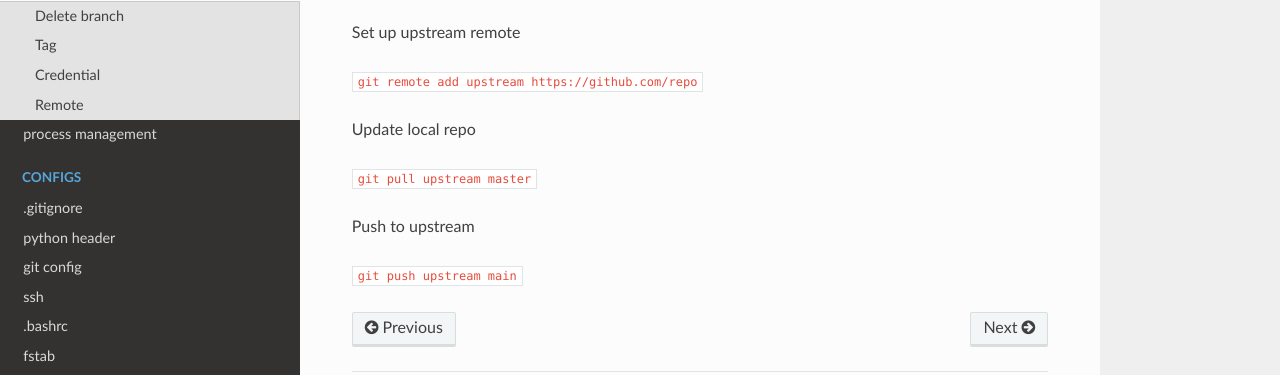
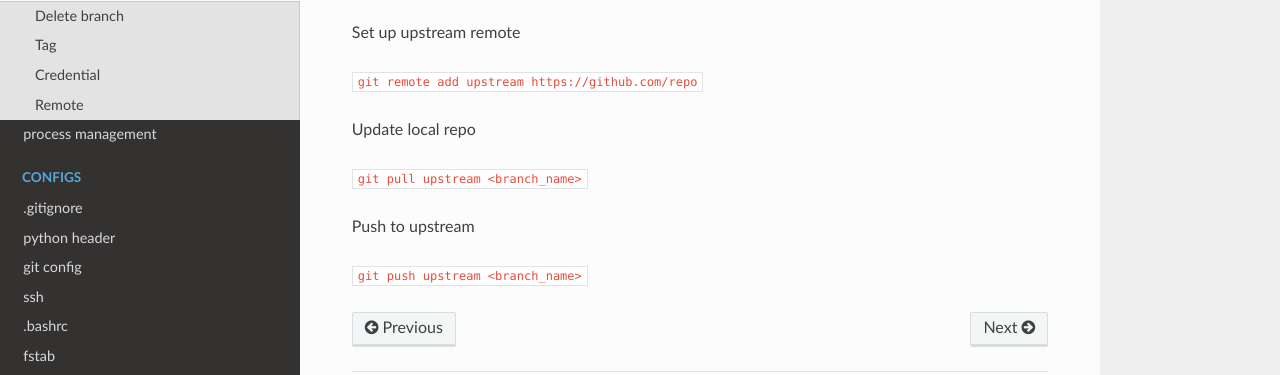
Before and after one commit to PingjunChen/FUC, a Sphinx documentation site: the page built from docs/gitcmd.rst, in a window 1280 px wide and 900 px high, scrolled down 619 px. Shown: the part 423-798 px from the top of the window. Built offline with Sphinx 7.4.7 and the Read the Docs theme 2.0.0, drawn with Linux system fonts in a browser that asks for light colours.

Commit message:
change branch to general

```diff
--- a/docs/gitcmd.rst
+++ b/docs/gitcmd.rst
@@ -49,8 +49,8 @@ Set up upstream remote
 
 Update local repo
 
-:code:`git pull upstream master`
+:code:`git pull upstream <branch_name>`
 
 Push to upstream
 
-:code:`git push upstream main`
+:code:`git push upstream <branch_name>`
```
